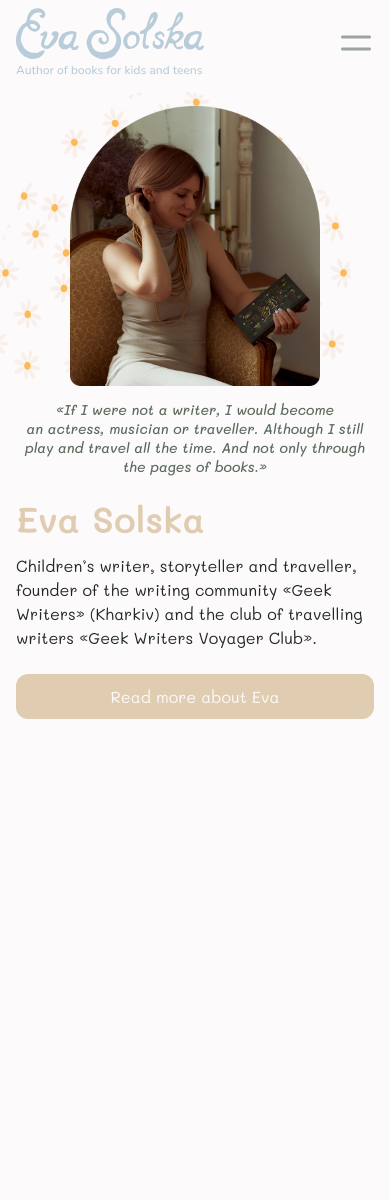
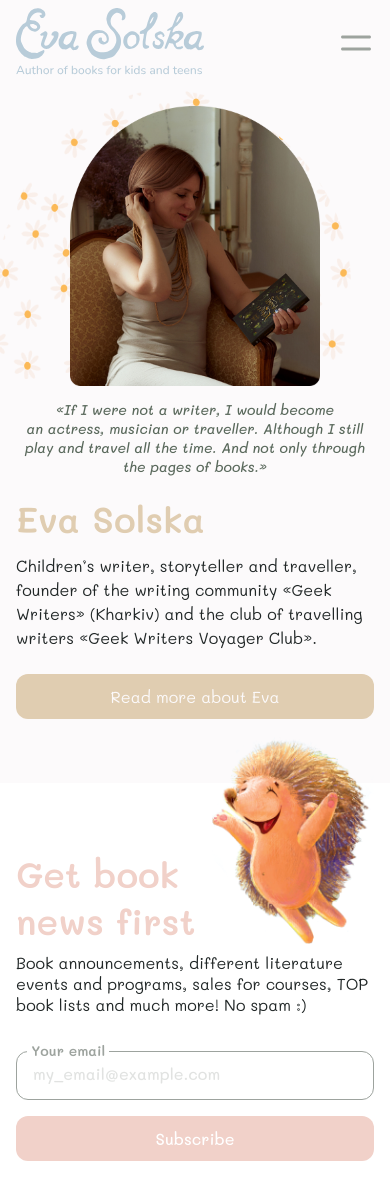
Before and after one commit to mc-nastasya/capstone, a React (Create React App) app: page / in a window 390 px wide. Shown: the top 1200 px of the page. Before the commit the page ends 844 px from the top, so only its background shows below. Built offline with nearby package versions, Linux system fonts and the light colour scheme.

Commit message:
create mobile styling

```diff
--- /dev/null
+++ b/src/components/EmailForm/EmailForm.js
@@ -0,0 +1,26 @@
+import './EmailForm.scss';
+import HedgehogMob from '../../assets/images/hedgehog.png';
+
+function EmailForm() {
+  return (
+    <div className='email-form'>
+        <div className='email-form__top'></div>
+        <div className='email-form__bottom'>
+            <h1 className='email-form__title'> Get book news first</h1>
+            <img src={HedgehogMob} alt='hedgehog' className='email-form__image-mobile'/>
+            <p className='email-form__description'>
+                Book announcements, different literature events
+                and programs, sales for courses, TOP book
+                lists and much more! No spam :)
+            </p>
+            <form className='email-form__form'>
+                <label className='email-form__label'> Your email</label>
+                <input className='email-form__input' type="email" placeholder="my_email@example.com" />
+                <button className='email-form__button'>Subscribe</button>
+            </form>
+        </div>
+    </div>
+  )
+}
+
+export default EmailForm
--- /dev/null
+++ b/src/components/EmailForm/EmailForm.scss
@@ -0,0 +1,98 @@
+@use "../../styles//partials/colors" as *;
+@use '../../styles/partials/sizes' as *;
+@use '../../styles/partials/mixins' as *;
+@use '../../styles/partials/fonts' as *;
+
+.email-form {
+
+
+    &__top {
+        height: 3rem;
+        padding: 0 16px;
+    }
+
+    &__bottom {
+        background-color: $white;
+        display: grid;
+        grid-template-columns: 1.21fr 1fr;
+        grid-template-rows: auto auto auto;
+        grid-template-areas:
+			"title  hedgehog-mobile"
+			"description description"
+			"form form";
+
+        padding: 0 16px;
+    }
+
+    &__title {
+        grid-area: title;
+        color: $accent-4;
+        align-self: flex-end;
+        margin: 0;
+    }
+
+    &__image-mobile {
+        grid-area: hedgehog-mobile;
+        width: 100%;
+        margin-top: -3rem;
+
+        @include tablet{
+            display: none;
+        }
+
+    }
+
+    &__description {
+        grid-area: description;
+        @include p1;
+        margin: 8px 0 36px;
+    }
+
+    &__form {
+        grid-area: form;
+        display: grid;
+        gap: 16px;
+        padding-bottom: 94px;
+    }
+
+    &__input {
+        width: 100%;
+        padding: 16px;
+        border: 1px solid $secondary-text-1;
+        border-radius: 12px;
+        position: relative;
+        outline: 0;
+
+        &:hover, &:focus{
+            border: 1px solid $accent-text;
+        }
+    }
+
+    &__button {
+        width: 100%;
+        @include button;
+        border: 0;
+        outline: 0;
+        background-color: $accent-4;
+        color: $white;
+        @include secondary-btn;
+    }
+
+    &__label {
+        margin-top: -.85rem;
+        margin-left: .7rem;
+        background-color:white;
+        position: absolute;
+        z-index: 1;
+        @include input-label;
+        color: $secondary-text-1;
+        padding: .25rem;
+    }
+}
+
+*::placeholder {
+    font-family: 'Mail';
+    @include input-placeholder;
+    color: $secondary-text-1;
+    opacity: 0.3;
+}
--- a/src/pages/HomePage.js
+++ b/src/pages/HomePage.js
@@ -1,9 +1,11 @@
 import AboutPreview from "../components/AboutPreview/AboutPreview";
+import EmailForm from "../components/EmailForm/EmailForm";
 
 function HomePage() {
   return (
     <>
         <AboutPreview />
+        <EmailForm />
     </>
   )
 }
--- a/src/styles/partials/_mixins.scss
+++ b/src/styles/partials/_mixins.scss
@@ -49,11 +49,14 @@
 @mixin primary-btn {
     font-size: 16px;
     font-weight: 600;
+    font-family: "Mail";
+
 }
 
 @mixin secondary-btn {
     font-size: 16px;
     font-weight: 500;
+    font-family: "Mail";
 }
 
 @mixin input-label {
```
Also changed, not shown: src/assets/images/hedgehog-notmob.png (added), src/assets/images/hedgehog.png (added).
